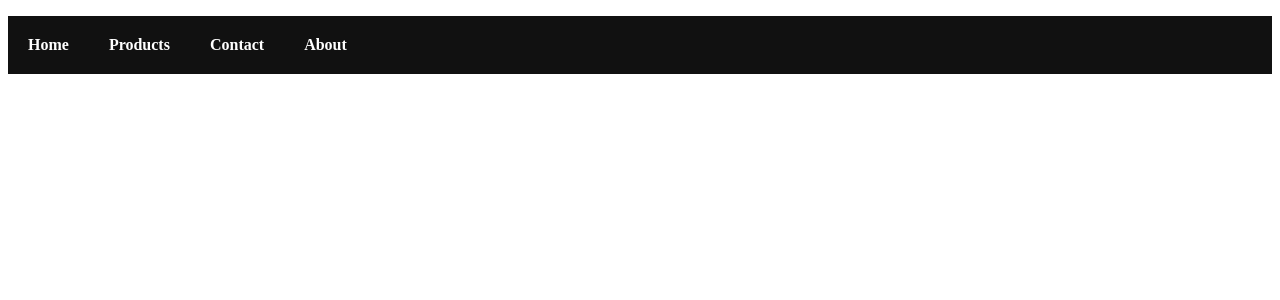
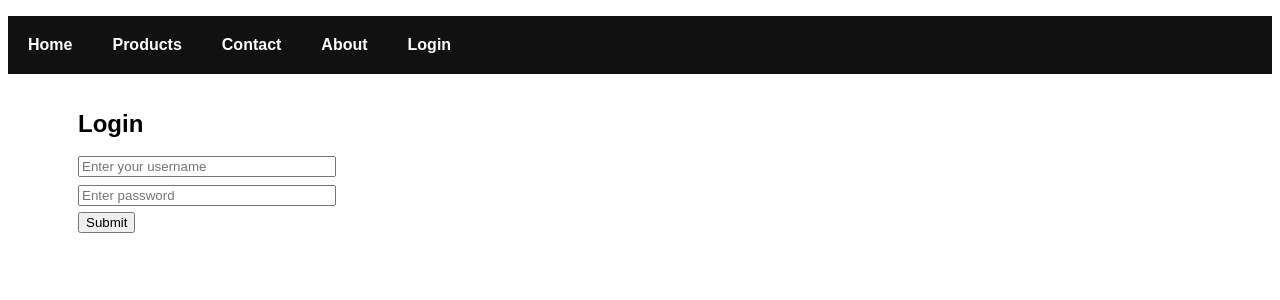
Before and after one commit to PerraJ60/react_route, a React (Create React App) app: page /login in a window 1280 px wide. Shown: the top 300 px of the page. Built offline with nearby package versions, Linux system fonts and the light colour scheme.

Commit message:
A Login form was added, some more styling and fixes

```diff
--- a/src/App.css
+++ b/src/App.css
@@ -5,10 +5,10 @@
     width: 250px;
     height: 100px;
 }
-#name {
+#name,#username {
     width: 250px;
 }
-#email {
+#email,#password {
     width: 250px;
     margin-top: 8px;
 }
--- a/src/App.js
+++ b/src/App.js
@@ -4,29 +4,31 @@ import Home from './components/Home.js';
 import Products from './components/Products.js';
 import Contact from './components/Contact.js';
 import About from './components/About.js';
+import Login from './components/Login.js';
 import './App.css';
 
 function App () {
     return (
-      <div>
+    <div style={{fontFamily: 'sans-serif'}}>
         <nav>
           <ul className="header">
             <li><Link to="/">Home</Link></li>
             <li><Link to="/products">Products</Link></li>
             <li><Link to="/contact">Contact</Link></li>
             <li><Link to="/about">About</Link></li>
+            <li><Link to="/login">Login</Link></li>
           </ul>
        </nav>
-      <div className="content">
+       <div className="content">
           <Switch>
             <Route exact path="/" component={Home}/>
             <Route path="/products" component={Products}/>
             <Route path="/contact" component={Contact}/>
             <Route path="/about" component={About}/>
+            <Route path="/login" component={Login}/>
           </Switch>
+       </div>
     </div>
-
-    </div>
-    );
+  );
 }
 export default App;
--- a/src/components/About.js
+++ b/src/components/About.js
@@ -3,8 +3,8 @@ import React from 'react';
 function About () {
     return (
     <div style={{marginLeft: '50px'}}>
-      <h2>About</h2>
+      <h2>About - to be implemented...</h2>
     </div>
   )
 }
-  export default About;
+export default About;
--- a/src/components/Home.js
+++ b/src/components/Home.js
@@ -2,8 +2,16 @@ import React from 'react';
 
 function Home () {
     return (
-    <div style={{marginLeft: '50px'}}>
-      <h2>Home</h2>
+    <div style={{marginLeft: '50px',fontFamily: 'sans-serif'}}>
+      <h2>Home</h2><br/>
+      <h5>
+        <p>
+          Lab #1:<br/>
+          This is a simple React webpage with basic routing and styling.<br/>
+          A Contact form and a Login form are implemented, using some React features and hooks,<br/>
+          choose from menu above!
+        </p>
+      </h5>
     </div>
   )
 }
--- a/src/components/Indata.js
+++ b/src/components/Input.js
@@ -1,5 +1,7 @@
 import React from 'react';
-
+/*
+ Testing forwardRef
+*/
 function Input({type, id, onKeyDown, placeholder}, ref) {
     return (
         <input
--- /dev/null
+++ b/src/components/Login.js
@@ -0,0 +1,53 @@
+import React, { useState } from 'react';
+import Input from './Input.js';
+
+function Login() {
+    const [form, setValues] = useState({
+      username: '',
+      password: ''
+    });
+
+    const submitForm = (e) => {
+     alert ('Login not yet implemented, sorry!!');
+    };
+
+    const updateField = (e) => {
+      alert('cool');
+      setValues({
+        ...form,
+        [e.target.name]: e.target.value
+      });
+    };
+    return (
+        <div style={{marginLeft: '50px'}}>
+            <h2>Login</h2>
+            <br/>
+            <form onSubmit={submitForm}>
+                <Input
+                    id='username'
+                    value={form.username}
+                    name='username'
+                    placeholder='Enter your username'
+                    onChange={updateField}
+                />
+                <br/>
+                <Input
+                    id='password'
+                    value={form.password}
+                    name='password'
+                    type='password'
+                    placeholder='Enter password'
+                    onChange={updateField}
+                />
+                <br/>
+                <button
+                    type='submit'
+                    style={{marginTop: '6px'}}
+                    >
+                    Submit
+                </button>
+            </form>
+        </div>
+    );
+  }
+  export default Login;
--- a/src/index.js
+++ b/src/index.js
@@ -8,4 +8,4 @@ ReactDOM.render(
 		<App />
 	</BrowserRouter>
 	, document.getElementById('root')
-	);
+);
```
Also changed, not shown: src/components/Contact.js (+32 -6 lines).
